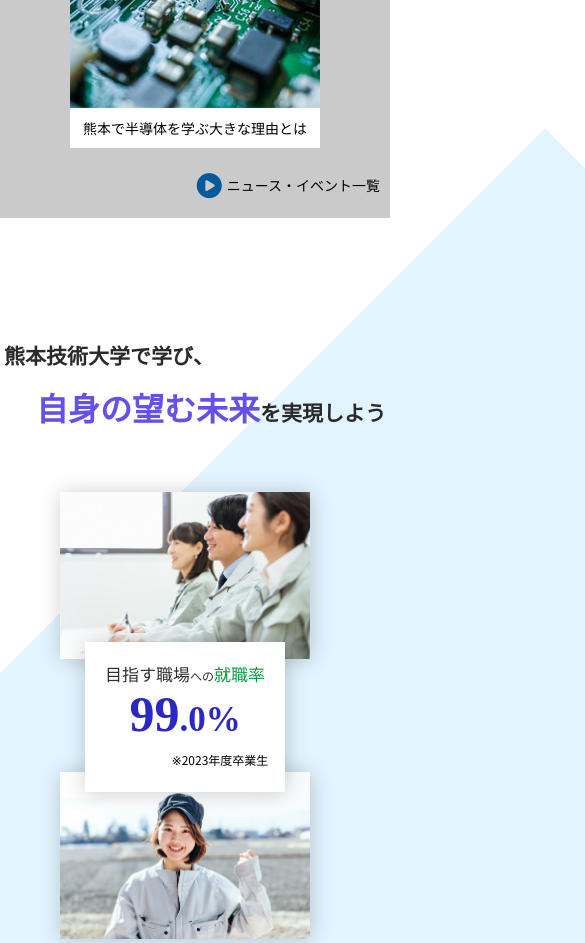
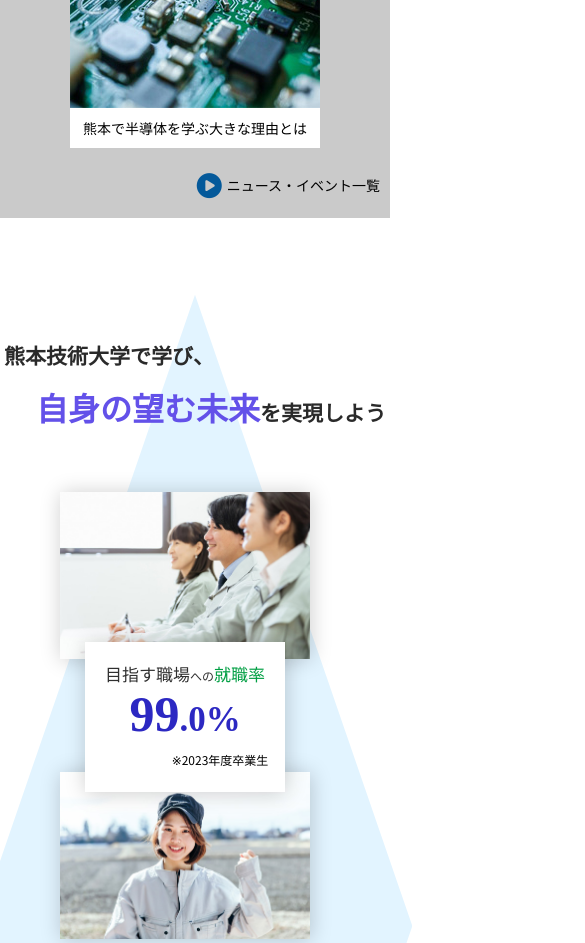
Before and after one commit to yukimyou620/kumagi, a plain HTML site: page top/index.html in a window 390 px wide. Shown: the part 2260-3203 px from the top of the page, 585 px wide, since content can reach past the window. Drawn offline with nearby package versions, Linux system fonts and the light colour scheme; a web font is replaced by a local one.

Commit message:
Update style.css

```diff
--- a/top/common/css/style.css
+++ b/top/common/css/style.css
@@ -721,13 +721,12 @@ body.menu_open {
 	gap: 100px;
 }
 .gaiyou_background_block{
-	width: 750px;
-	height: 750px;
+	width: 50vw;
+	height: 50vw;
 	background-color: #e2f4ff;
 	position: absolute;
 	transform: translate(200px,155px) rotate(45deg);
 	z-index: -2;
-	overflow: hidden;
 }
 .gaiyou_image_and_textbox{
 	display: flex;
@@ -844,7 +843,10 @@ body.menu_open {
 	font-family: "BIZ UDゴシック", sans-serif;
 }
 @media (max-width: 1200px) {
-    .gaiyou {
+    	.gaiyou_background_block{
+		transform: translate(130px,155px) rotate(45deg);
+	}
+	.gaiyou {
         gap: 20px;
     }
 }
@@ -916,9 +918,9 @@ body.menu_open {
 		max-width: 500px;
     }
 	.gaiyou_background_block{
-		width: 1100px;
-		height: 1100px;
-		transform: translate(350px,100px) rotate(45deg);
+		width: 600px;
+		height: 600px;
+		transform: translate(0px,370px) rotate(45deg) skew(26deg,26deg);
 	}
     .gaiyou_image_and_textbox {
 		padding-right: 20px;
```
